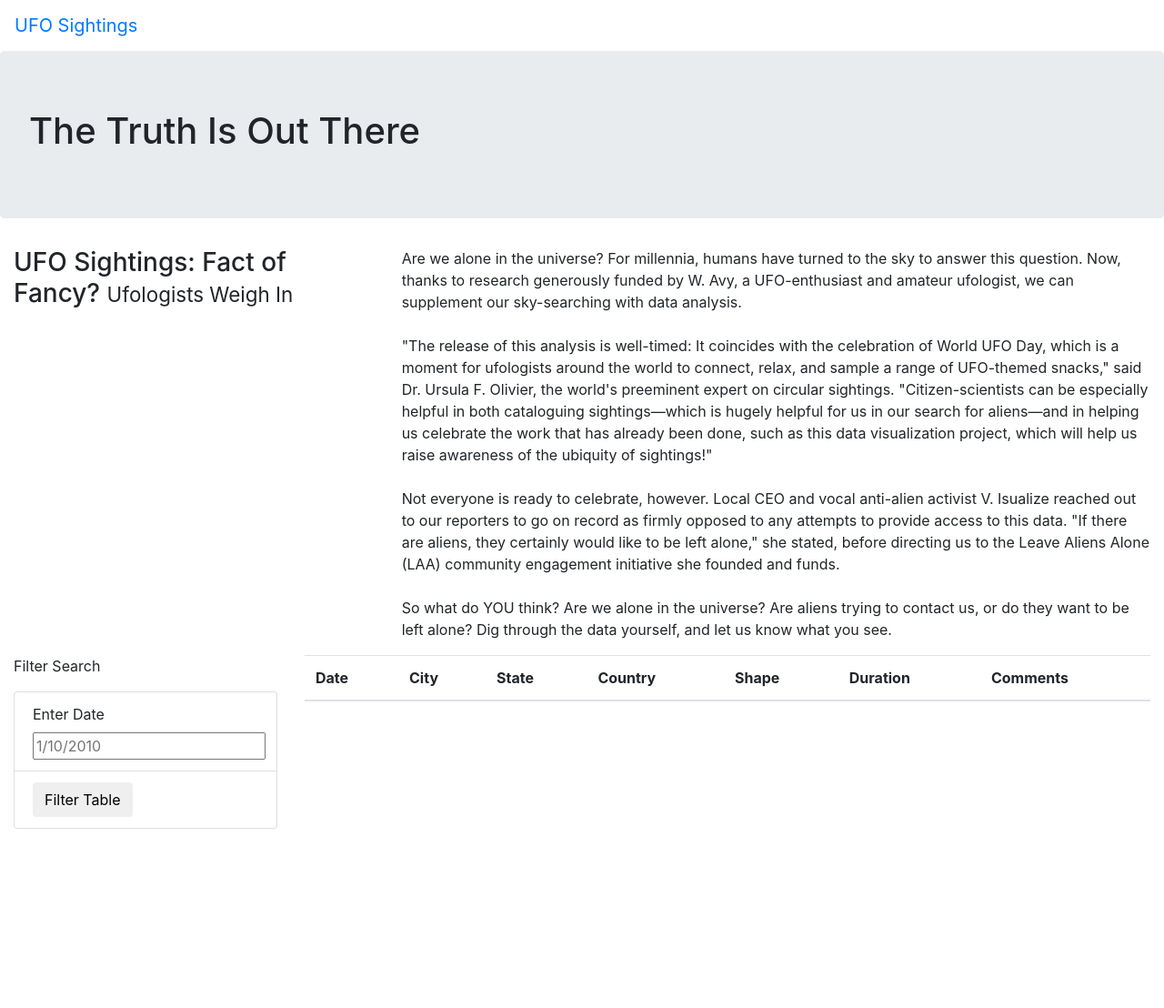
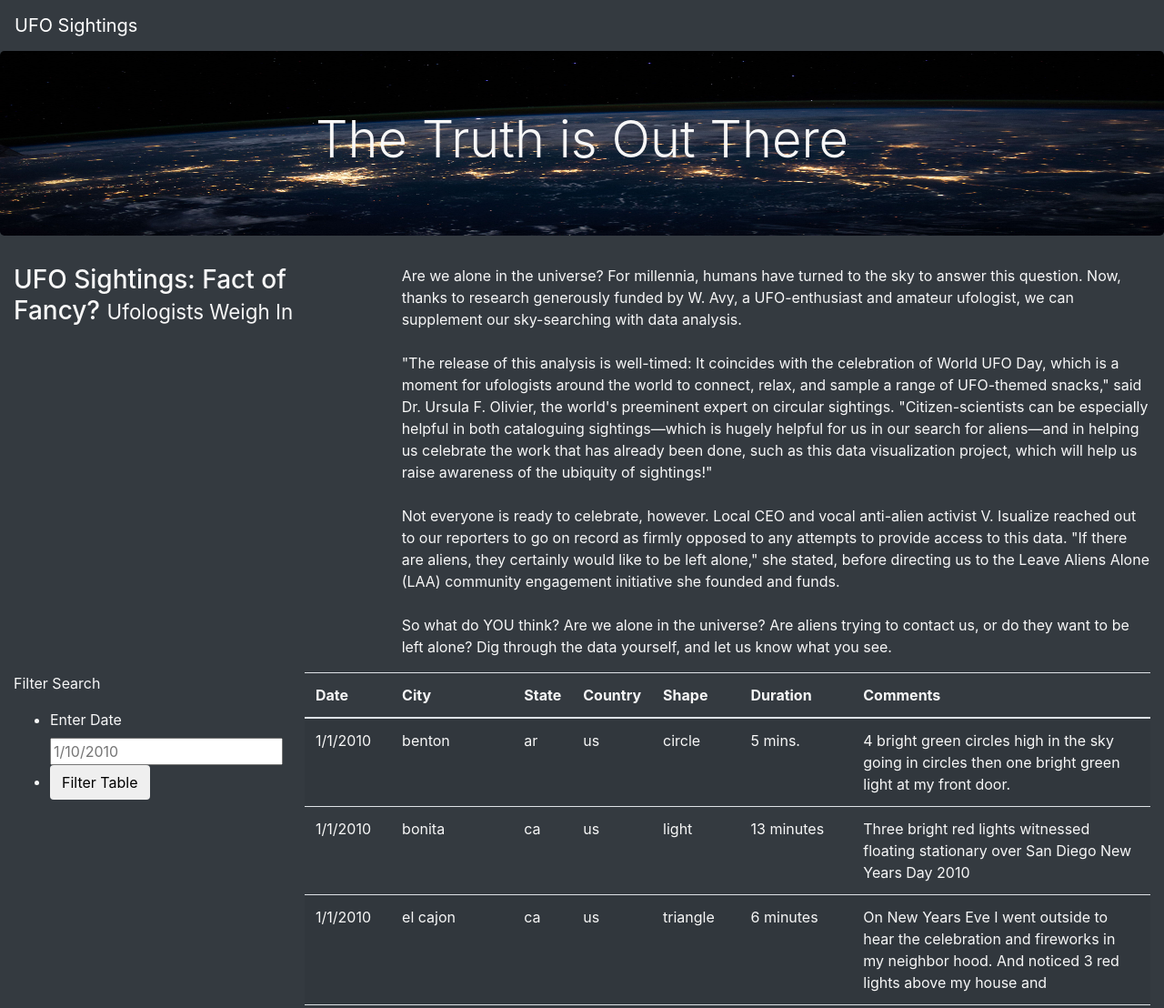
Before and after one commit to sorianotyler/UFOs, a plain HTML site: page static/index.html in a window 1280 px wide. Shown: the top 1108 px of the page at 91% size. Before the commit the page ends 911 px from the top, so only its background shows below. Drawn offline with nearby package versions, Linux system fonts and the light colour scheme; files that its build step writes are made by us from their sources.

Commit message:
adding website elements

```diff
--- a/static/css/style.css
+++ b/static/css/style.css
@@ -0,0 +1,10 @@
+body {
+
+    color: #f7f7f7;
+  }
+
+.jumbotron {
+    background-image: url("../images/nasa.jpg");
+    background-size: 100% 100%;
+    text-align: center;
+}
--- a/static/index.html
+++ b/static/index.html
@@ -11,15 +11,15 @@
   integrity="sha384-Gn5384xqQ1aoWXA+058RXPxPg6fy4IWvTNh0E263XmFcJlSAwiGgFAW/dAiS6JXm"
   crossorigin="anonymous"
   />
-  <link rel="stylesheet" href="static/css/style.css">
+  <link rel="stylesheet" href="../css/style.css">
 </head>
-<body>
+<body class="bg-dark">
     <div class="wrapper">
-        <nav class="navbar navbar-expand-lg">
+        <nav class="navbar navbar-dark bg-dark navbar-expand-lg">
             <a class="navbar-brand" href="index.html">UFO Sightings</a>
         </nav>
         <div class="jumbotron">
-            <h1>The Truth Is Out There</h1>
+            <h1 class="display-4">The Truth is Out There</h1>
         </div>
         <div class="container-fluid">
             <div class="row">
@@ -41,14 +41,16 @@
                 <div class = "col-md-3">
                     <form>
                         <p>Filter Search</p>
-                        <ul class="list-group">
-                            <li class="list-group-item">
-                                <label for="datetime">Enter Date</label>
-                                <input type="text" placeholder="1/10/2010" id="datetime" />
-                            </li>
-                            <li class="list-group-item">
-                                <button id="filter-btn" type="button" class="btn btn-default">Filter Table</button>
-                            </li>
+                        <ul>
+                          <li>
+                            <label for="date">Enter Date</label>
+                            <input type="text" placeholder="1/10/2010" id="datetime" />
+                          </li>
+                          <li>
+                             <button id="filter-btn" type="button" class="btn btn-default">
+                               Filter Table
+                             </button>
+                          </li>
                         </ul>
                     </form>
                 </div>
@@ -72,5 +74,9 @@
         </div>
 
     </div>
+    <script src="https://cdnjs.cloudflare.com/ajax/libs/d3/4.11.0/d3.js"></script>
+    <script src="js/data.js"></script>
+    <script src="js/app.js"></script>
+
 </body>
 </html>
```
Also changed, not shown: static/images/nasa.jpg (added), static/js/app.js (renamed from static/appog.js), static/js/app_starterCode.js (renamed from static/app.js), static/js/data.js (renamed from static/data.js), 2 other files.
